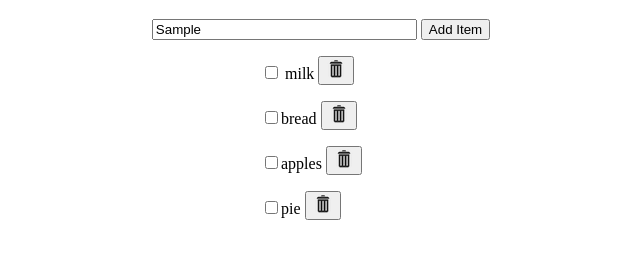
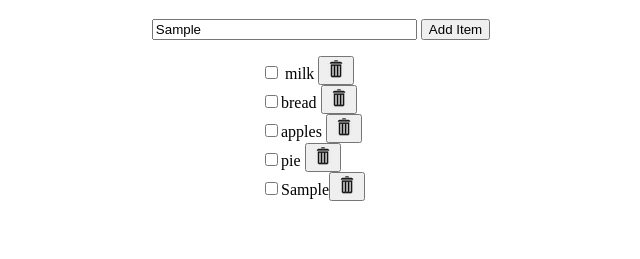
Before and after one commit to cjjujubee/shopping-list, a plain HTML site: page index.html in a window 1280 px wide. Both pictures are taken after typing "Sample" into the empty fields and a click on the button "Add Item". Shown: the part 61-320 px from the top of the page, without its empty margins (319-959 px from the left). Drawn offline with nearby package versions, Linux system fonts and the light colour scheme.

Commit message:
Adds ability to add and remove new items

```diff
--- a/css/style.css
+++ b/css/style.css
@@ -7,6 +7,10 @@
 	width: 200px;
 }
 
-.allItems p {
+.allItems li {
 	text-align: left;
 }
+
+li {
+	list-style: none;
+}
--- a/index.html
+++ b/index.html
@@ -9,27 +9,27 @@
 	<div class="container">
 		<h1>Shopping List</h1>
 		<form id="userInput">
-			<input type="text" id="newItem" value="" placeholder="Type in an item and hit Enter" size="30">
+			<input type="text" id="inputBox" value="" placeholder="Type in an item and hit Enter" size="30">
 			<button type="submit" id="addItem">Add Item</button>
 		</form>
 		<div class="allItems">
 			<ul>
-				<p>
-					<input type="checkbox" id="" value=""> milk <button type="submit"><img src="assets/delete.png"/></button>
-				</p>
-				<p>
-					<input type="checkbox" id="" value="">bread <button type="submit"><img src="assets/delete.png"/></button>
-				</p>
-				<p>
-					<input type="checkbox" id="" value="">apples <button type="submit"><img src="assets/delete.png"/></button>
-				</p>
-				<p>
-					<input type="checkbox" id="" value="">pie <button type="submit"><img src="assets/delete.png"/></button>
-				</p>
+				<li class="currentItem">
+					<input type="checkbox"> milk <button type="submit"><img class="trash" src="assets/delete.png"/></button>
+				</li>
+				<li class="currentItem">
+					<input type="checkbox">bread <button type="submit"><img class="trash" src="assets/delete.png"/></button>
+				</li>
+				<li class="currentItem">
+					<input type="checkbox">apples <button type="submit"><img class="trash" src="assets/delete.png"/></button>
+				</li>
+				<li class="currentItem">
+					<input type="checkbox">pie <button type="submit"><img class="trash" src="assets/delete.png"/></button>
+				</li>
 			</ul>
 		</div>
 	</div>
-<script src="http://code.jquery.com/jquery.min.js"></script>
-<script src="js/app.js"></script>
+	<script src="http://code.jquery.com/jquery.min.js"></script>
+	<script src="js/app.js"></script>
 </body>
 </html>
--- a/js/app.js
+++ b/js/app.js
@@ -1,19 +1,11 @@
-/*Goal: After a user types in an item & hits enter, the item should be appended to the list
-
-1. Capture the input and store it somewhere
-
-
-2. Append that input into a new list item
-
-when user presses enter, console should log "Test"
-*/
-
-
 $(document).ready(function() {
 	$('#userInput').submit(function(event) {
 		event.preventDefault();
-	var something = $('#newItem').val();
+		var something = $('#inputBox').val();
 		console.log(something);
+		$('.allItems ul').append("<li> <input type='checkbox'>" + something + "<button type='submit'><img src='assets/delete.png'/></button></li>");
 	});
-
+	$('ul').on('click', '.trash', function(event){
+		$(this).closest('li').remove();
+	});
 });
```
